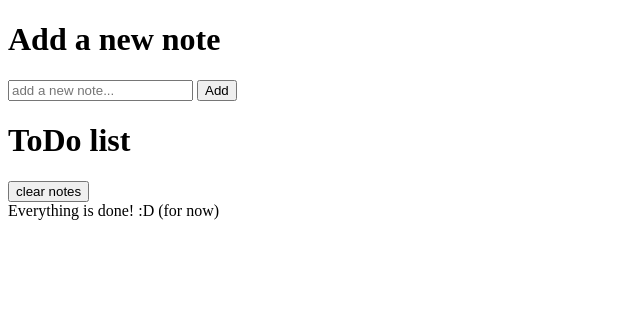
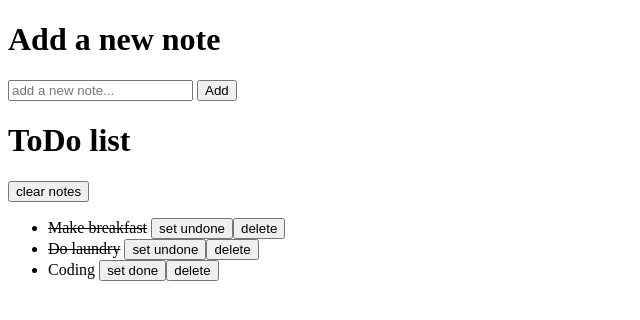
Before and after one commit to huuwulleop/todo-app, a React (Create React App) app: page / in a window 1280 px wide. Shown: the top 320 px of the page, without its empty margins (0-640 px from the left). Built offline with nearby package versions, Linux system fonts and the light colour scheme; data requests are answered from the project's data file.

Commit message:
Add delete button for each note

```diff
--- a/db.json
+++ b/db.json
@@ -1,3 +1,19 @@
 {
-  "notes": []
+  "notes": [
+    {
+      "content": "Make breakfast",
+      "done": true,
+      "id": 1
+    },
+    {
+      "content": "Do laundry",
+      "done": true,
+      "id": 2
+    },
+    {
+      "content": "Coding",
+      "done": false,
+      "id": 3
+    }
+  ]
 }
--- a/src/App.js
+++ b/src/App.js
@@ -57,6 +57,16 @@ const App = () => {
       })
   }
 
+  const deleteNoteOf = (id) => {
+    const deletedNote = notes.find(note => note.id === id)
+    const newNotes = notes.filter(note => note.id !== id)
+
+    axios
+      .delete(`http://localhost:3001/notes/${id}`, deletedNote)
+
+    setNotes(newNotes)
+  }
+
   const clearNotes = () => {
     console.log('cleared notes');
 
@@ -88,8 +98,9 @@ const App = () => {
                 <Note
                   key={note.id}
                   content={note.content}
+                  done={note.done}
                   toggleNote={() => toggleNoteOf(note.id)}
-                  done={note.done}
+                  deleteNote={() => deleteNoteOf(note.id)}
                 />
               ))}
             </ul>
--- a/src/components/Note.js
+++ b/src/components/Note.js
@@ -1,12 +1,13 @@
 import React from "react";
 
-const Note = ({ content, toggleNote, done }) => {
+const Note = ({ content, done, toggleNote, deleteNote }) => {
     return (
         <li>
             <div>
                 {done ? <s>{content}</s> : content}
                 <span> </span>
                 <button onClick={toggleNote}>{done ? 'set undone' : 'set done'}</button>
+                <button onClick={deleteNote}>delete</button>
             </div>
         </li>
     )
```
